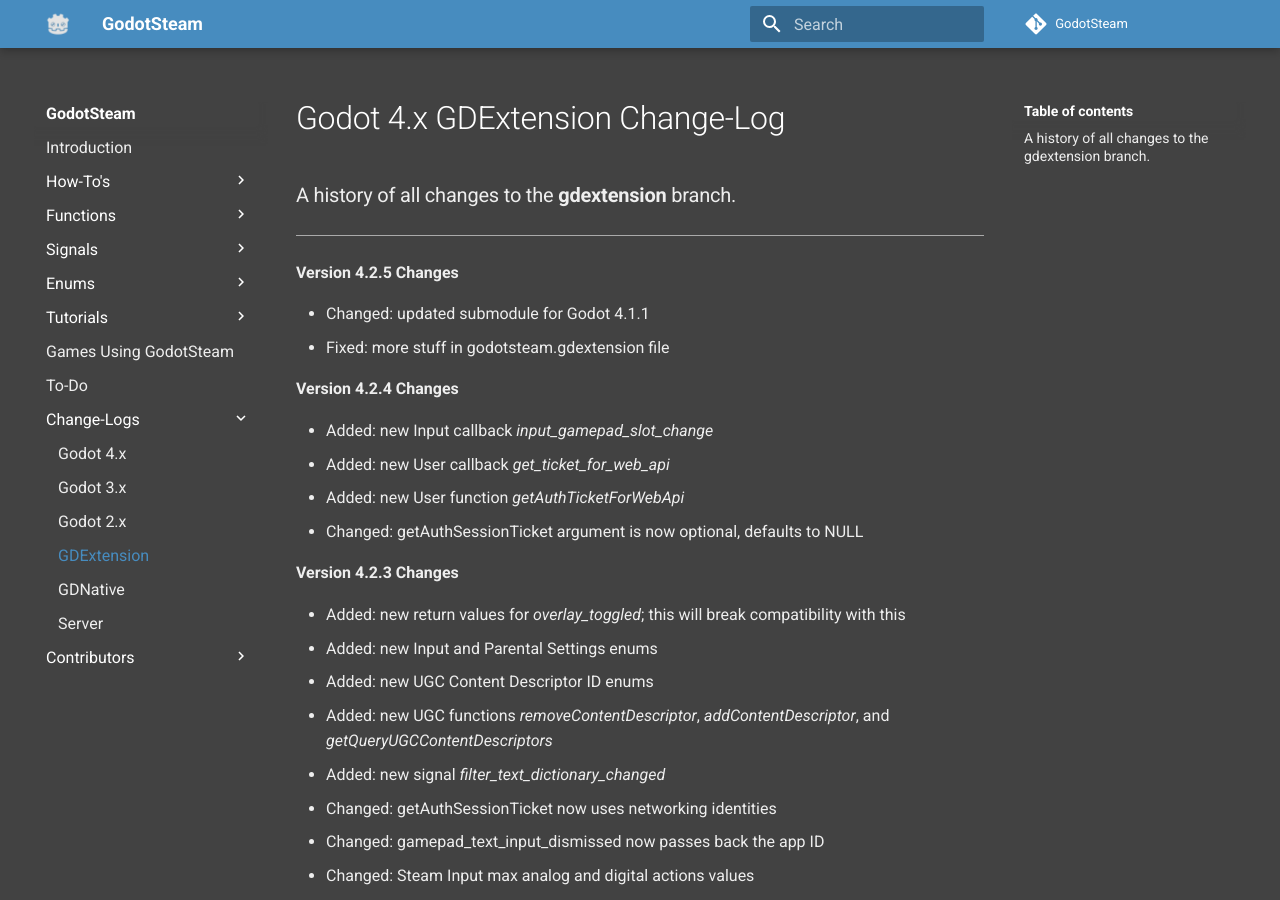
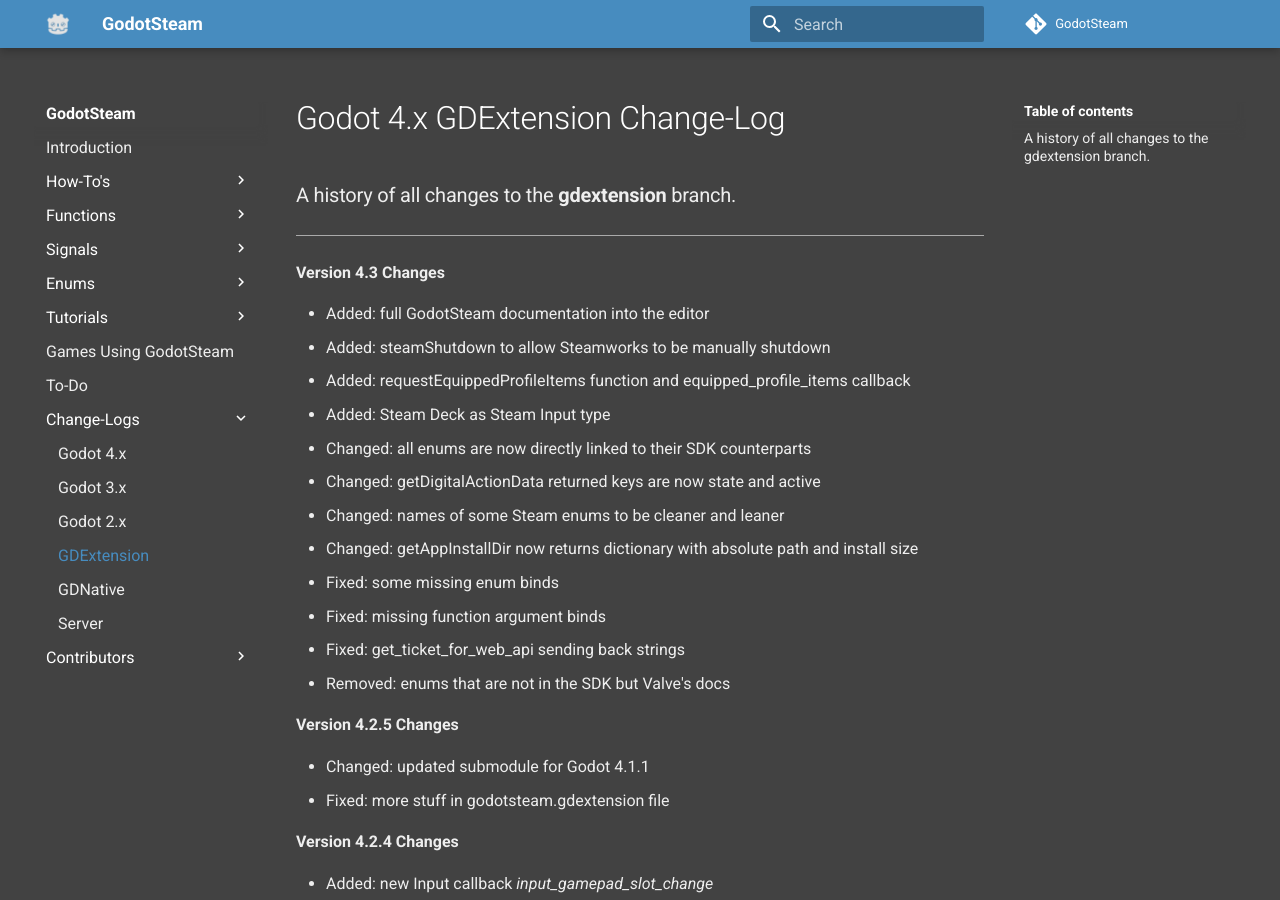
Before and after one commit to GodotSteam/GodotSteam, an MkDocs documentation site: the page built from docs/changelog/gdextension.md, in a window 1280 px wide and 900 px high. Built offline with MkDocs 1.6.1 and Material for MkDocs 9.7.7, drawn with Linux system fonts in a browser that asks for light colours; comment, search, counter and statistics services are not loaded.

Commit message:
Updated gdextension changelog

```diff
--- a/docs/changelog/gdextension.md
+++ b/docs/changelog/gdextension.md
@@ -3,6 +3,21 @@
 ### A history of all changes to the **gdextension** branch.
 
 ---
+
+**Version 4.3 Changes**
+
+- Added: full GodotSteam documentation into the editor
+- Added: steamShutdown to allow Steamworks to be manually shutdown
+- Added: requestEquippedProfileItems function and equipped_profile_items callback
+- Added: Steam Deck as Steam Input type
+- Changed: all enums are now directly linked to their SDK counterparts
+- Changed: getDigitalActionData returned keys are now state and active
+- Changed: names of some Steam enums to be cleaner and leaner
+- Changed: getAppInstallDir now returns dictionary with absolute path and install size
+- Fixed: some missing enum binds
+- Fixed: missing function argument binds
+- Fixed: get_ticket_for_web_api sending back strings
+- Removed: enums that are not in the SDK but Valve's docs
 
 **Version 4.2.5 Changes**
 
```
